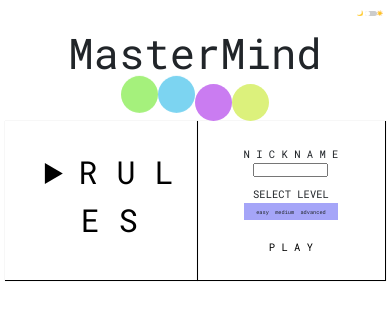
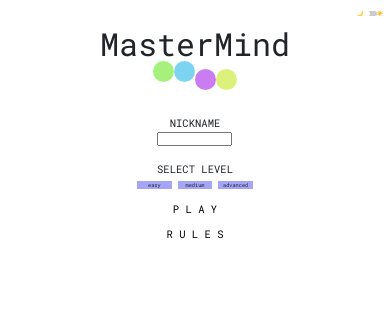
Before and after one commit to ladronbx/mastermind, a plain HTML site: page index.html in a window 390 px wide. Drawn offline with nearby package versions, Linux system fonts and the light colour scheme.

Commit message:
Modified style of the main page index.html, added and styled rules.html

```diff
--- a/css/style-index.css
+++ b/css/style-index.css
@@ -3,41 +3,30 @@ html {
   overflow-y: auto;
   margin: 1em;
 }
-
 body {
-
-  /* background-size: cover; */
   background-repeat: repeat;
   background-size: 10%;
   font-family: "Roboto Mono", monospace;
   margin: 0;
   padding: 0;
 }
-.title-top{
+.title-top {
   text-align: center;
-  justify-content: center;
-  display: flex;
-  font-size: 8em;
-}
-.box-main{
+  font-size: 6em;
+  margin: 0;
   display: flex;
   justify-content: center;
-  align-items: center;
-  margin: 0;
-  padding: 0;
 }
-.box {
-  width: 50em;
-  height: 30em;
-  box-shadow: 0.1em 0.1em 0.1em 0.1em black;
-}
-
 .container-fluid {
   text-align: center;
   display: flex;
   flex-direction: column;
   justify-content: center;
   align-items: center;
+}
+
+.text {
+  font-size: 2.7em;
 }
 
 @media only screen and (max-width: 990px) {
@@ -50,52 +39,47 @@ body {
   html {
     font-size: 0.5em;
   }
+  .rules{
+    font-size: 1.2em;
+
   }
-
-.text {
-  font-size: 2.7em;
 }
 
 @media only screen and (max-width: 680px) {
   html {
     font-size: 0.33em;
   }
-
   .rules {
-      font-size: 3em;
+    font-size: 1.2em;
   }
 }
-
-.balls{
+.balls {
   display: flex;
   justify-content: center;
 }
 .ball {
-  height: 7em;
-  width: 7em;
-  border-radius: 7em;
+  height: 4em;
+  width: 4em;
+  border-radius: 4em;
+  margin-top: 0em;
+  margin-bottom: 2em;
 }
-
 .ball-green {
   background-color: rgb(165, 241, 124);
   animation: move-ball 3s ease-in-out 3s;
 }
-
 .ball-blue {
   background-color: rgb(124, 212, 241);
   animation: move-ball 3s ease-in-out 4s;
 }
-
 .ball-purple {
   background-color: rgb(202, 124, 241);
   animation: move-ball 3s ease-in-out 5s;
 }
-
 .ball-yellow {
   background-color: rgb(220, 241, 124);
   animation: move-ball 3s ease-in-out 6s;
 }
-
 @keyframes move-ball {
   0% {
     transform: translateY(0em);
@@ -107,117 +91,85 @@ body {
     transform: translateY(0em);
   }
 }
-
-.play {
-  padding: 0.1em;
+.buttons{
   text-align: center;
-  color: white;
   display: flex;
   justify-content: center;
   align-items: center;
-  margin-bottom: 0em;
-  margin-top: 1em;
+  margin: 1em;
+}
+.button-play,
+.button-rules,
+.button-back {
+  display: inline-block;
+  color: rgb(0, 0, 0);
+  background-color: rgb(255, 255, 255);
+  cursor: pointer;
+  text-decoration: none;
+  margin: 0.4em;
   font-size: 2em;
-  height: auto;
 }
 
-.button-play {
-  display: flex;
-  justify-content: center;
-  align-items: center;
-  color: rgb(0, 0, 0);
-  background-color: rgb(255, 255, 255);
-  height: 3em;
-  width: 6em;
-  cursor: pointer;
-  text-decoration: none;
-}
-
-.button-play:hover {
+.button-play:hover, .button-rules:hover, .button-back:hover {
   color: black;
-  background-color: rgb(255, 255, 255);
   box-shadow: 0em 0em 0.1em 0.1em rgb(147, 122, 223);
 }
-
 .rules {
-  width: 100%;
+  /* width: 100%; */
   margin: 4em;
   padding-bottom: 0.5em;
-  color: black;
   display: flex;
   justify-content: center;
   height: auto;
 }
-
-summary {
-  text-align: center;
-  padding-left: 0.5em;
-  font-size: 2em;
-}
-
-.rules-text {
-  font-size: 0.5em;
-  background-color: rgb(255, 255, 255);
-  color: black;
-  border: 0.1em solid black;
-}
-
 .text {
+  font-size: 1.5em;
   text-align: start;
   padding: 0.5em;
-
 }
-
-
-.levels{
+.levels {
   text-align: center;
   display: flex;
   justify-content: center;
   align-items: center;
-  padding: 0.3em;
+  padding: 0.1em;
+
+}
+.level {
+  margin: 0.6em;
   background-color: rgb(165, 165, 248);
+  width: 6.5em;
 }
-
-.level{
-  margin: 0.6em;
-}
-.levels:hover{
+.levels:hover {
   cursor: pointer;
 }
-.level:hover{
+.level:hover {
   color: aliceblue;
 }
-
-.tittle{
-  margin-top: 1em;
+.box-form{
+  margin: 0;
+  justify-content: flex-start;
+}
+.title {
+  margin-top: 1.5em;
   font-size: 2em;
 }
-
-
-
-
-
-
 .switchLight {
   display: flex;
   justify-content: flex-end;
   align-items: center;
   height: 3em;
 }
-
 .emoticons {
   margin-right: 0.3em;
 }
-
 .dark-mode {
   background-color: rgb(0, 0, 0);
   color: #ffffff;
 }
-
 .theme-switch input[type="checkbox"] {
   display: none;
 }
-
 .theme-switch label {
   display: block;
   width: 2.2em;
@@ -227,9 +179,8 @@ summary {
   position: relative;
   cursor: pointer;
 }
-
 .theme-switch label:before {
-  content: '';
+  content: "";
   width: 1em;
   height: 1em;
   background: #fff;
@@ -239,11 +190,9 @@ summary {
   left: 0;
   transition: 0.3s;
 }
-
 .theme-switch input[type="checkbox"]:checked + label {
-  background: rgb(33, 29, 29)
+  background: rgb(33, 29, 29);
 }
-
 .theme-switch input[type="checkbox"]:checked + label:before {
   left: 1.3em;
 }
--- a/index.html
+++ b/index.html
@@ -1,29 +1,27 @@
 <!DOCTYPE html>
 <html lang="en">
+
 <head>
-    <meta charset="UTF-8" />
-    <meta name="viewport" content="width=device-width, initial-scale=1.0" />
-    <link rel="stylesheet" href="https://cdn.jsdelivr.net/npm/bootstrap@5.0.0-beta2/dist/css/bootstrap.min.css" />
+    <meta charset="UTF-8">
+    <meta name="viewport" content="width=device-width, initial-scale=1.0">
+    <link rel="icon" type="image/png" href="favicon.png"> <!-- Agrega la ruta al archivo favicon -->
+    <link rel="stylesheet" href="https://cdn.jsdelivr.net/npm/bootstrap@5.0.0-beta2/dist/css/bootstrap.min.css">
     <script src="https://code.jquery.com/jquery-3.6.0.min.js"></script>
     <script src="https://cdn.jsdelivr.net/npm/bootstrap@5.0.0-beta2/dist/js/bootstrap.min.js"></script>
-    <!-- IMAGEN FAVICON +++++PENDIENTE+++++-->
-    <link rel="icon" type="image/png" href="" />
-    <link rel="stylesheet" href="css/style-index.css" />
-    <link rel="preconnect" href="https://fonts.gstatic.com" />
-    <link href="https://fonts.googleapis.com/css2?family=Roboto+Mono:wght@400;700&display=swap" rel="stylesheet" />
+    <link rel="stylesheet" href="css/style-index.css">
+    <link rel="preconnect" href="https://fonts.gstatic.com">
+    <link href="https://fonts.googleapis.com/css2?family=Roboto+Mono:wght@400;700&display=swap" rel="stylesheet">
     <title>Mastermind - Home</title>
 </head>
+
 <body>
     <div class="switchLight">
-        <div class="emoticons">
-            🌙
+        <div class="emoticons">🌙</div>
+        <div class="theme-switch">
+            <input type="checkbox" id="switch">
+            <label for="switch"></label>
         </div>
-        <div class="theme-switch">
-            <input type="checkbox" id="switch"><label for="switch"></label>
-        </div>
-        <div class="emoticons">
-            ☀️
-        </div>
+        <div class="emoticons">☀️</div>
     </div>
     <div class="row title-top">MasterMind</div>
     <div class="row balls">
@@ -32,36 +30,13 @@
         <div class="ball ball-purple"></div>
         <div class="ball ball-yellow"></div>
     </div>
-    <div class="box-main">
-        <div class="container-fluid box">
-            <div class="row rules">
-                <details>
-                    <summary>R U L E S</summary>
-                    <div class="rules-text">
-                        <div class="text">
-                            In Mastermind, your goal is to guess the correct combination of colors. There are three
-                            difficulty
-                            levels:
-                        </div>
-                        <div class="text">▪️Beginner: You will play with 4 possible colors and have 10 attempts.</div>
-                        <div class="text">▪️Intermediate: You will choose from 5 colors and have 8 attempts.</div>
-                        <div class="text"> ▪️Advanced: You will combine 6 colors and have 6 attempts.</div>
-                        <div class="text">Using the available colors, you must create different combinations until you
-                            discover the correct solution.</div>
-                        <div class="text">After each attempt, you can check your guess. The game will show you how many
-                            colors you've correctly placed (marked with purple balls) and how many colors you've guessed
-                            right but placed in the wrong spot (marked with white balls). Good luck!</div>
-                    </div>
-                </details>
-            </div>
-        </div>
-        <div class="container-fluid box">
-            <div class="row row-nick">
+    <div class="container-fluid">
+        <div class="row">
             <form action="game.html" method="GET">
-                    <div class="tittle"><label for="name">N I C K N A M E</label></div>
+                <div class="title"><label for="name">NICKNAME</label></div>
                 <input type="text" id="name" name="name" required>
-                    <div class="container-level">
-                        <div class="tittle">
+                <div class="row container-level">
+                    <div class="title">
                         <label for="level">SELECT LEVEL</label>
                     </div>
                     <div class="levels">
@@ -72,11 +47,12 @@
                 </div>
             </form>
         </div>
-            <div class="row play">
+        <div class="row buttons">
             <a href="pages/game.html" class="button-play">P L A Y</a>
-            </div>
+            <a href="pages/rules.html" class="button-rules">R U L E S</a>
         </div>
     </div>
     <script src="js/main.js"></script>
 </body>
+
 </html>
```
Also changed, not shown: pages/game.html (+2 -6 lines), pages/rules.html (added, +58 -0 lines), pages/about.html (deleted). Lines whose indentation alone changed are shown as unchanged.
